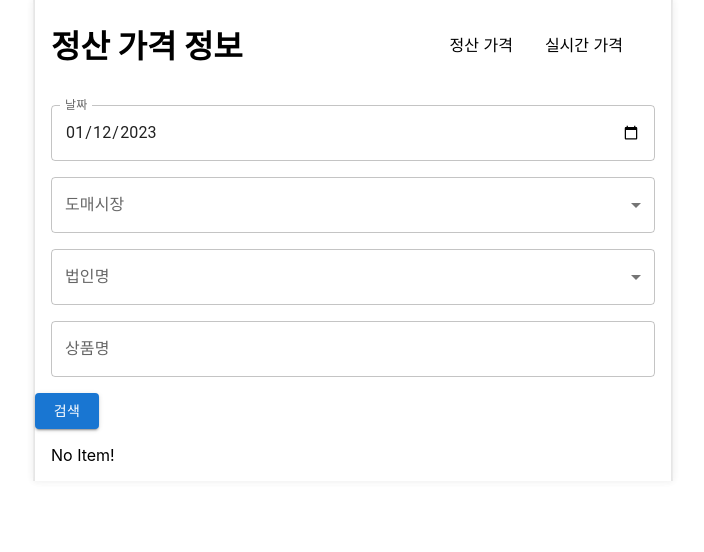
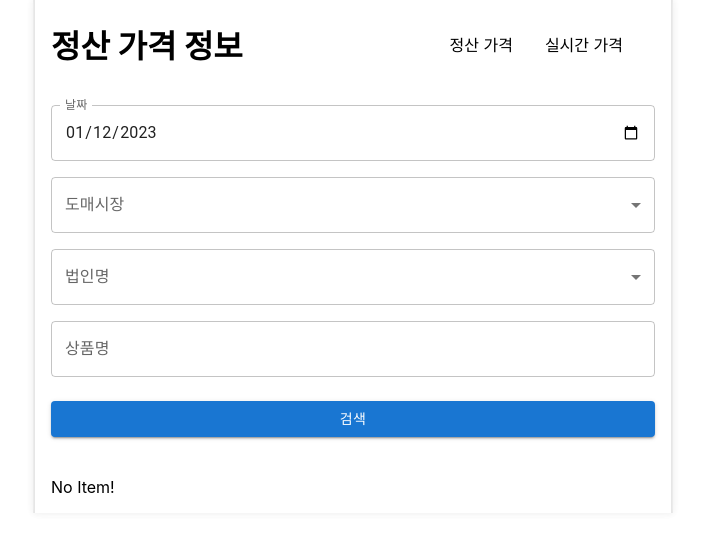
Before and after one commit to 93minki/Agricultural-products-auction, a Next.js app: page /settlement in a window 1280 px wide. Shown: the top 552 px of the page, without its empty margins (287-991 px from the left). Built offline with nearby package versions, Linux system fonts and the light colour scheme.

Commit message:
feat: Page Layout 수정

```diff
--- a/pages/settlement/index.tsx
+++ b/pages/settlement/index.tsx
@@ -3,16 +3,17 @@ import SearchButton from "../../src/components/SearchButton/SearchButton";
 import SearchInfo from "../../src/components/SearchInfo/SerachInfo";
 import SettlementProductList from "../../src/components/SettlementProductList/SettlementProductList";
 import Title from "../../src/components/Title/Title";
+import * as S from "./style";
 
 const SettlementPricePage = () => {
   return (
-    <div>
+    <S.PageLayout>
       <Title title="정산 가격 정보" />
       <SearchInfo type="settlement" />
       <SearchButton />
       <RecentKeyword />
       <SettlementProductList />
-    </div>
+    </S.PageLayout>
   );
 };
 
--- /dev/null
+++ b/pages/settlement/style.tsx
@@ -0,0 +1,6 @@
+import styled from "@emotion/styled";
+
+export const PageLayout = styled.div`
+  display: flex;
+  flex-direction: column;
+`;
--- a/src/components/RecentKeyword/style.ts
+++ b/src/components/RecentKeyword/style.ts
@@ -5,6 +5,7 @@ export const RecentKeyword = styled.div`
   display: flex;
   align-items: center;
   gap: 1rem;
+  margin: 0.5rem 1rem;
 `;
 
 export const KeyWordList = styled.li`
--- a/src/components/SearchButton/SearchButton.tsx
+++ b/src/components/SearchButton/SearchButton.tsx
@@ -12,6 +12,7 @@ import {
   setRealtime,
   setSettlement,
 } from "../../store/modules/products";
+import * as S from "./style";
 
 // TODO Redux로 부터 검색 정보를 받아와서 검색을 실행함.
 
@@ -34,13 +35,11 @@ const SearchButton = () => {
       company,
     };
     if (pathName === "/settlement") {
-      // setSettlementProductList([]);
       // setMessage("");
       // setIsLoading(true);
       dispatch(initializeProduct("settlement"));
       settlementPrice(searchDataObject);
     } else {
-      // setRealTimeProductList([]);
       // setMessage("");
       // setIsLoading(true);
       dispatch(initializeProduct("realtime"));
@@ -164,9 +163,9 @@ const SearchButton = () => {
   };
 
   return (
-    <Button variant="contained" onClick={searchButtonClick}>
+    <S.SearchButton variant="contained" onClick={searchButtonClick}>
       검색
-    </Button>
+    </S.SearchButton>
   );
 };
 
--- a/src/components/SearchButton/style.tsx
+++ b/src/components/SearchButton/style.tsx
@@ -1 +1,6 @@
 import styled from "@emotion/styled";
+import { Button } from "@mui/material";
+
+export const SearchButton = styled(Button)`
+  margin: 0.5rem 1rem;
+`;
```
